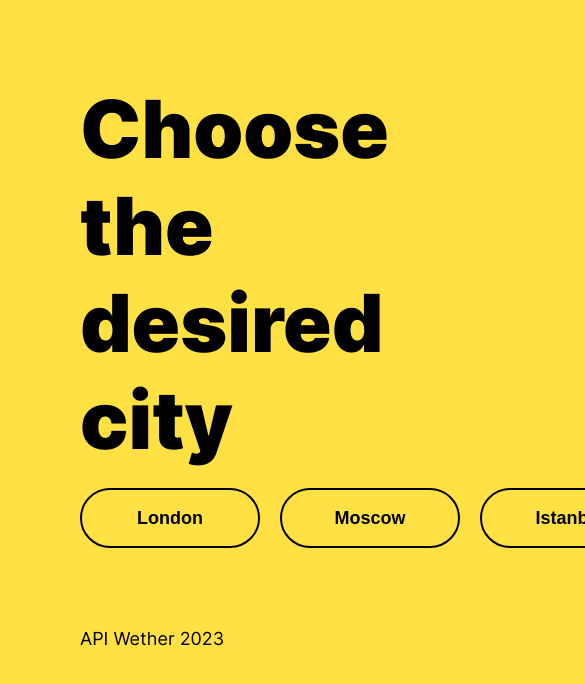
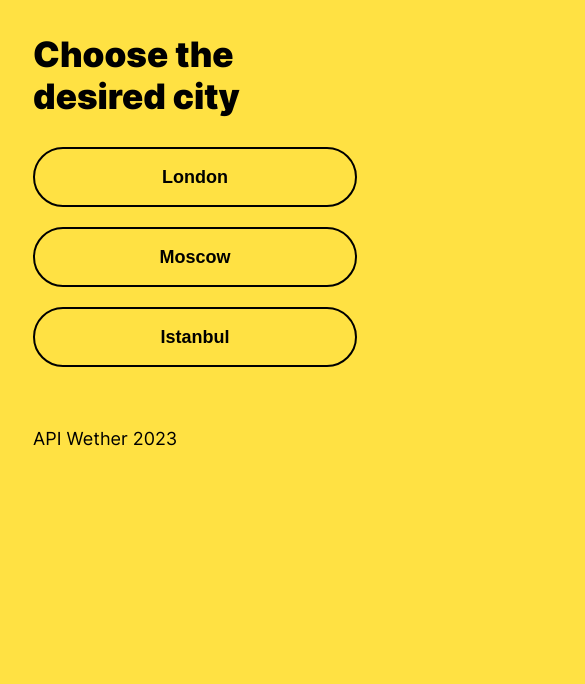
Before and after one commit to agkondakov91/weatherApi, a plain HTML site: page index.html in a window 390 px wide. Shown: the top 684 px of the page, 585 px wide, since content can reach past the window. Drawn offline with Linux system fonts and the light colour scheme.

Commit message:
#4 feat: адаптация под мобильное разрешение

```diff
--- a/style/global.css
+++ b/style/global.css
@@ -6,7 +6,7 @@
   max-width: 1440px;
   min-height: 100vh;
   margin: 0 auto;
-  padding: 80px;
+  padding: clamp(1.875rem, 0.982rem + 4.46vw, 5rem);
   background-color: var(--yellow-color);
   color: #000;
   font-family: 'Inter', sans-serif;
--- a/style/style.css
+++ b/style/style.css
@@ -1,13 +1,30 @@
+.header {
+  display: flex;
+  flex-direction: column;
+}
+
 .header__title {
   margin-block-end: 20px;
-  font-size: 80px;
+  font-size: clamp(2rem, 1.143rem + 4.29vw, 5rem);
   font-weight: 900;
   line-height: normal;
+}
+
+@media (width <= 760px) {
+  .header__title {
+    margin-block-end: 30px;
+  }
 }
 
 .header__list {
   display: flex;
   gap: 20px;
+}
+
+@media (width <= 760px) {
+  .header__list {
+    flex-direction: column;
+  }
 }
 
 .header__item {
@@ -24,6 +41,12 @@
   color: #000;
 }
 
+@media (width <= 760px) {
+  .header__item {
+    width: 100%;
+  }
+}
+
 .header__item:hover {
   background-color: #000;
   color: var(--yellow-color);
@@ -35,11 +58,11 @@
 }
 
 .main {
-  padding-block-start: 80px;
+  padding-block-start: clamp(3.75rem, 3.393rem + 1.79vw, 5rem);
 }
 
 .main__card {
-  margin-block-end: 80px;
+  margin-block-end: clamp(3.75rem, 3.393rem + 1.79vw, 5rem);
 }
 
 .main__city {
@@ -64,6 +87,12 @@
   width: 1056px;
   border: 2px solid #000;
   border-radius: 20px;
+}
+
+@media (width <= 760px) {
+  .places__item {
+    border: none;
+  }
 }
 
 .places__info {
```
Also changed, not shown: 1 other file.
